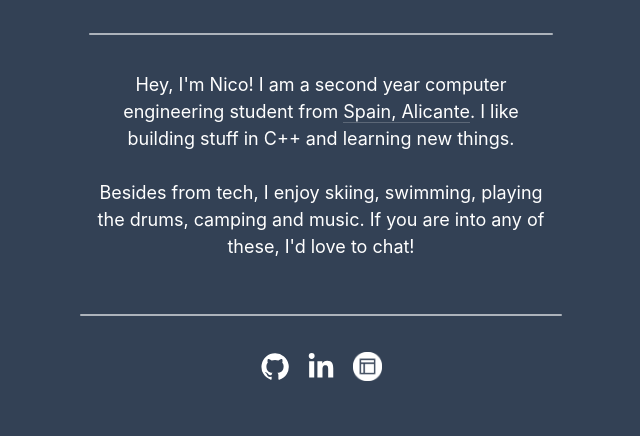
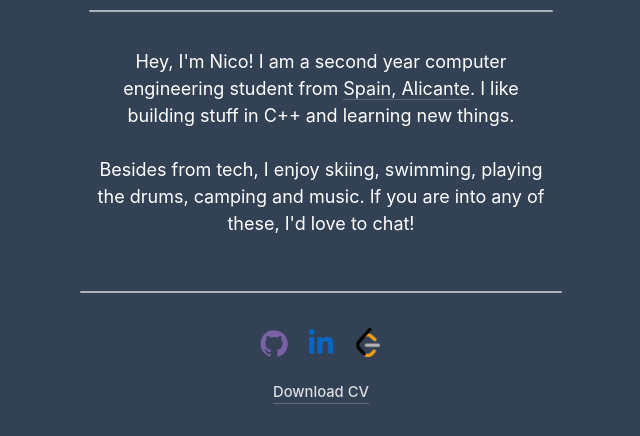
Before and after one commit to NicolasSerranoGarcia/NicolasSerranoGarcia.github.io, a plain HTML site: page index.html in a window 1280 px wide. Shown: the part 300-736 px from the top of the page, without its empty margins (319-959 px from the left). Drawn offline with Linux system fonts and the light colour scheme.

Commit message:
Add tech CV and include a download link. Also change leetcode for deskup

```diff
--- a/index.html
+++ b/index.html
@@ -36,26 +36,31 @@
             </div>
             <hr>
             <div id="wrapper-socials">
+                <div id="wrapper-social-icons">
 
                 <!-- Github -->
-                 <a href="https://github.com/NicolasSerranoGarcia" target="_blank" aria-label="GitHub" class = "icon">
+                 <a href="https://github.com/NicolasSerranoGarcia" target="_blank" aria-label="GitHub" class = "icon github-icon">
                     <svg xmlns="http://www.w3.org/2000/svg" viewBox="0 0 24 24" width="28" height="27" fill="currentColor">
                     <path d="M12 .297a12 12 0 0 0-3.79 23.4c.6.11.82-.26.82-.58v-2.02c-3.34.73-4.04-1.61-4.04-1.61a3.18 3.18 0 0 0-1.33-1.74c-1.09-.75.08-.73.08-.73a2.52 2.52 0 0 1 1.84 1.24 2.55 2.55 0 0 0 3.48 1 2.55 2.55 0 0 1 .76-1.6c-2.67-.3-5.47-1.34-5.47-5.93a4.63 4.63 0 0 1 1.24-3.21 4.3 4.3 0 0 1 .12-3.17s1.01-.32 3.3 1.23a11.4 11.4 0 0 1 6 0c2.3-1.55 3.3-1.23 3.3-1.23a4.3 4.3 0 0 1 .12 3.17 4.63 4.63 0 0 1 1.24 3.21c0 4.6-2.81 5.63-5.48 5.93a2.86 2.86 0 0 1 .82 2.22v3.29c0 .32.21.7.82.58A12 12 0 0 0 12 .297Z"/>
                     </svg>
                 </a>
 
                 <!-- LinkedIn -->
-                <a href="https://www.linkedin.com/in/nicol%C3%A1s-serrano-garc%C3%ADa-1a6a09276/" target="_blank" aria-label="LinkedIn" class = "icon">
+                <a href="https://www.linkedin.com/in/nicol%C3%A1s-serrano-garc%C3%ADa-1a6a09276/" target="_blank" aria-label="LinkedIn" class = "icon linkedin-icon">
                     <svg xmlns="http://www.w3.org/2000/svg" viewBox="0 0 448 512" width="28" height="28" fill="currentColor">
                     <path d="M100.28 448H7.4V148.9h92.88ZM53.79 108.1C24.09 108.1 0 83.5 0 53.8A53.79 53.79 0 0 1 107.58 53.8c0 29.7-24.09 54.3-53.79 54.3ZM447.9 448h-92.7V302.4c0-34.7-.7-79.2-48.2-79.2-48.3 0-55.7 37.7-55.7 76.7V448H158.5V148.9h89V191h1.3c12.4-23.5 42.7-48.2 87.9-48.2 94 0 111.3 61.9 111.3 142.3V448Z"/>
                     </svg>
                 </a>
 
-                <!-- DeskUp -->
-                <a href="https://github.com/NicolasSerranoGarcia/DeskUp" target="_blank" aria-label="DeskUp" class = "icon">
-                    <img id = "img-desk-up" src = "DeskUp-icon.png" viewBox="0 0 448 512" width="29" height="29" fill="currentColor"/>
+                <!-- LeetCode -->
+                <a href="https://leetcode.com/u/NicolasSerrano/" target="_blank" rel="noopener" aria-label="LeetCode" class = "icon leetcode-icon">
+                    <img src="leetcode-icon.png" alt="" width="27" height="31"/>
                 </a>
                 </div>
+
+                <a href="NicolasSerrano_CV.pdf" download class="cv-download">
+                    Download CV
+                </a>
             </div>
         </div>
     </body>
--- a/styles.css
+++ b/styles.css
@@ -79,12 +79,48 @@ a:hover { color:l }
 }
 
 .icon{
+  width: 29px;
+  height: 29px;
   color: white;
+  display: inline-flex;
+  align-items: center;
+  justify-content: center;
+  transition: transform 0.2s ease, opacity 0.2s ease;
 }
 
 .icon:hover{
-  transition: filter 0.4s ease;
-  filter: brightness(0) saturate(100%) invert(56%) sepia(88%) saturate(2882%) hue-rotate(11deg) brightness(97%) contrast(98%);
+  opacity: 0.72;
+  transform: translateY(-2px);
+}
+
+.github-icon{
+  color: #7c60a5;
+}
+
+.linkedin-icon{
+  color: #0a66c2;
+}
+
+.leetcode-icon img{
+  width: 24px;
+  height: 29px;
+  object-fit: contain;
+  transform: translateY(-1px);
+}
+
+.cv-download{
+  margin-top: 13px;
+  color: rgba(255,255,255,0.82);
+  font-size: 0.82rem;
+  font-weight: 500;
+  text-decoration: none;
+  border-bottom: 1px solid rgba(255,255,255,0.22);
+  transition: color 0.2s ease, border-color 0.2s ease;
+}
+
+.cv-download:hover{
+  color: #848d8d;
+  border-bottom-color: #848d8d;
 }
 
 .location-link:hover{
@@ -138,15 +174,18 @@ a:hover { color:l }
   min-width: 0;
   height: auto;
   display:flex;
-  flex-direction: row;
+  flex-direction: column;
   justify-content: center;
   align-items: center;
-  gap: 1rem;
+  gap: 0.55rem;
 }
 
-#img-desk-up {
-    transition: filter 0.3s ease;
-    filter: brightness(0) invert(1);
+#wrapper-social-icons{
+  display: flex;
+  flex-direction: row;
+  align-items: center;
+  justify-content: center;
+  gap: 1rem;
 }
 
 /* #deskup > a{
```
Also changed, not shown: leetcode-icon.png (added), 1 other file.
